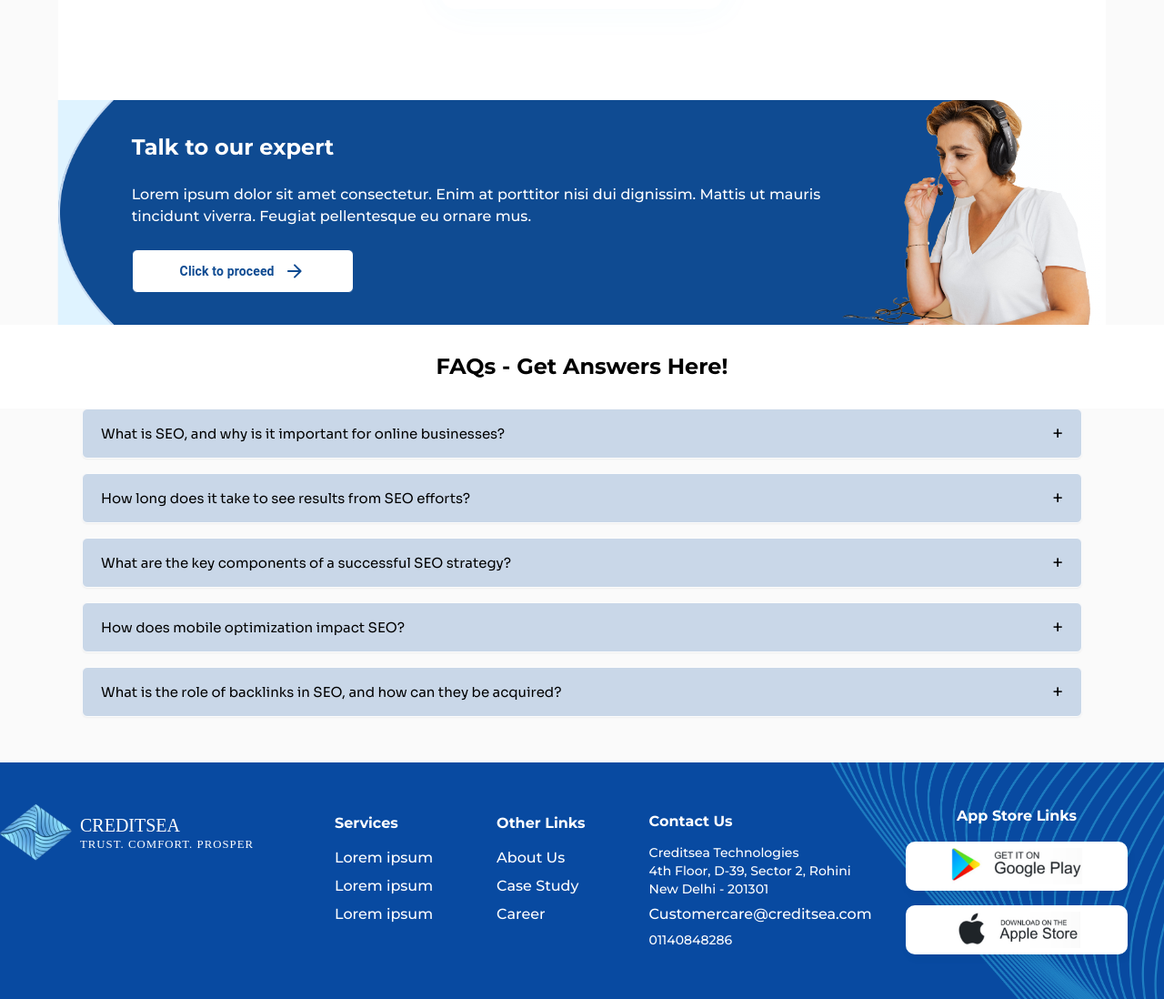
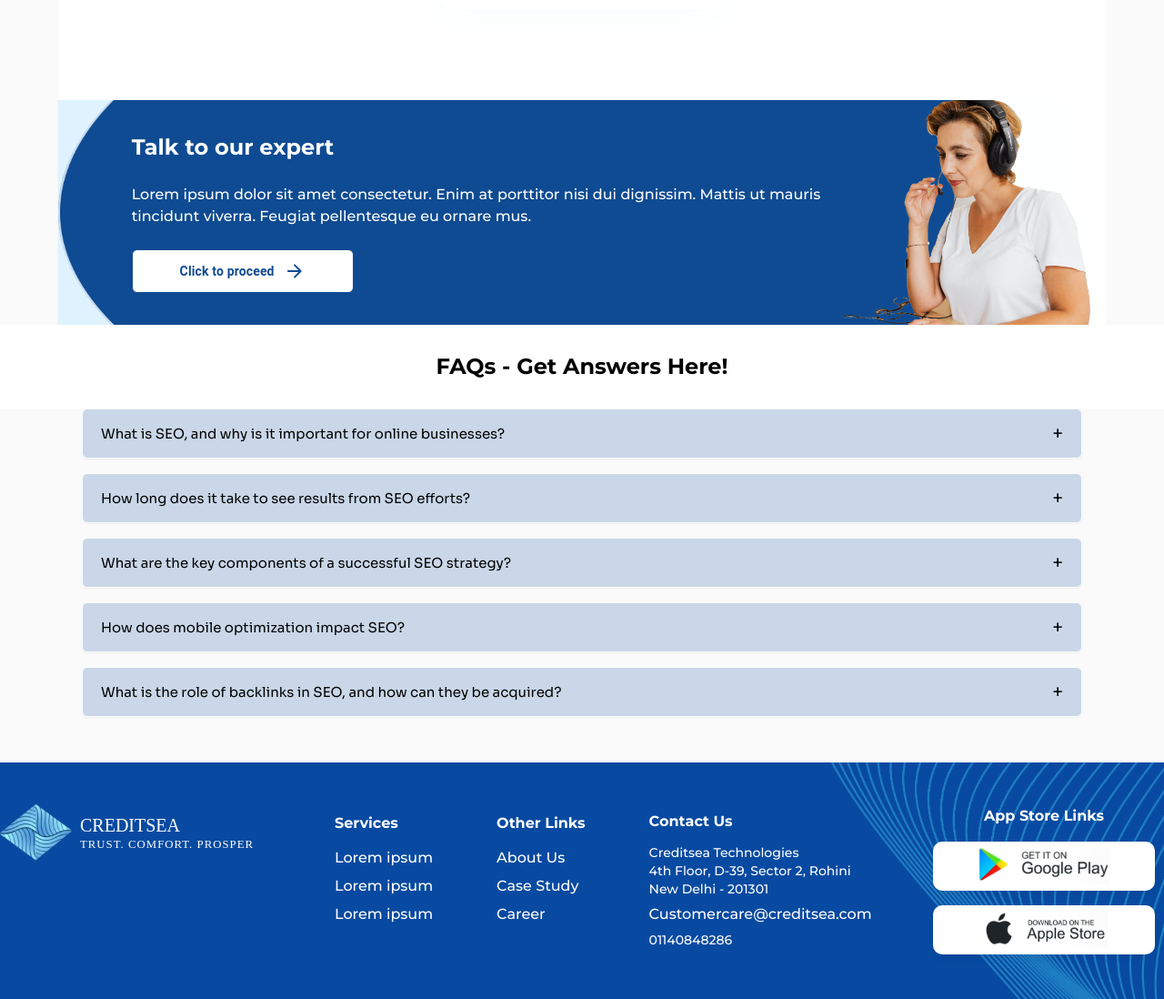
Before and after one commit to amansingh4545/sauvant.ai, a React (Create React App) app: page / in a window 1280 px wide. Shown: the part 3288-4386 px from the top of the page at 91% size. Built offline with nearby package versions, Linux system fonts and the light colour scheme.

Commit message:
Update Footer.css

```diff
--- a/src/pages/Footer.css
+++ b/src/pages/Footer.css
@@ -64,5 +64,5 @@
 
 .F7{
     position: absolute;
-    right: 40px;
+    right: 10px;
 }
```
